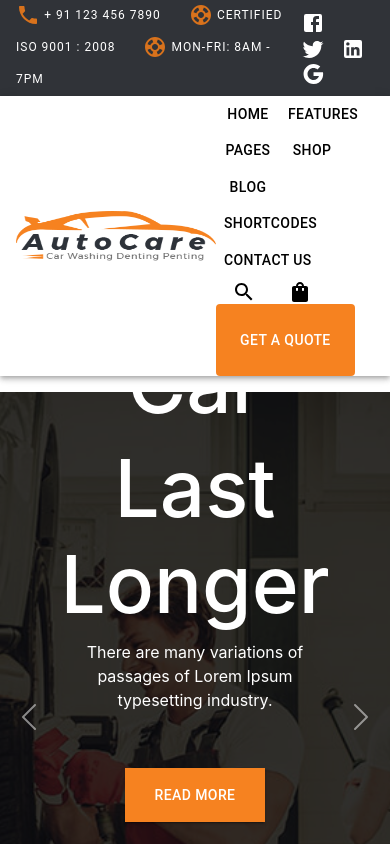
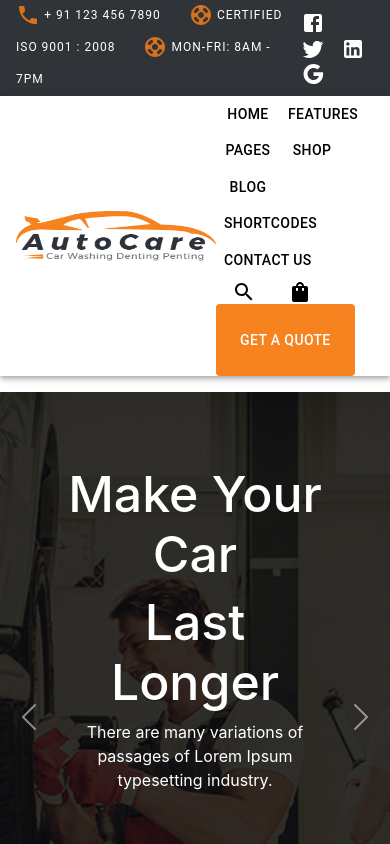
Before and after one commit to samkabir/React-Django-PostgreSQL-Autocar, a React (Create React App) app: page / in a window 390 px wide. Shown: the top 844 px of the page. Built offline with nearby package versions, Linux system fonts and the light colour scheme.

Commit message:
responsive text

```diff
--- a/src/Components/Home/Banner/Banner.css
+++ b/src/Components/Home/Banner/Banner.css
@@ -13,3 +13,15 @@
   .caption{
       bottom: 200px !important;
   }
+  .slideHeaderStyle{
+      font-size: 80px;
+  }
+
+  @media only screen and (max-width: 600px) {
+    .caption{
+        bottom: 120px !important;
+    }
+    .slideHeaderStyle{
+        font-size: 50px;
+    }
+  }
--- a/src/Components/Home/Banner/Banner.js
+++ b/src/Components/Home/Banner/Banner.js
@@ -13,9 +13,9 @@
     objectFit:"cover"
   }
 
-  const sliderHederStyle = {
-    fontSize: "80px"
-  }
+  // const sliderHederStyle = {
+  //   fontSize: "80px"
+  // }
   const buttonStyle = {
     backgroundColor: "#f68220",
     borderRadius:"0px",
@@ -33,8 +33,8 @@
           alt="First slide"
         />
         <Carousel.Caption className="caption">
-          <h1 style={sliderHederStyle}>Make Your Car</h1>
-          <h1 style={sliderHederStyle}>Last Longer.</h1>
+          <h1 className="slideHeaderStyle">Make Your Car</h1>
+          <h1 className="slideHeaderStyle">Last Longer</h1>
           <p> There are many variations of passages of Lorem Ipsum typesetting industry.</p>
           <Button variant="contained" style={buttonStyle}>Read More</Button>
         </Carousel.Caption>
@@ -48,8 +48,8 @@
         />
 
         <Carousel.Caption className="caption">
-        <h1 style={sliderHederStyle}>Make Your Car</h1>
-          <h1 style={sliderHederStyle}>Last Longer</h1>
+        <h1 className="slideHeaderStyle">Make Your Car</h1>
+          <h1 className="slideHeaderStyle">Last Longer</h1>
           <p> There are many variations of passages of Lorem Ipsum typesetting industry.</p>
           <Button variant="contained" style={buttonStyle}>Read More</Button>
         </Carousel.Caption>
@@ -63,8 +63,8 @@
         />
 
         <Carousel.Caption className="caption">
-        <h1 style={sliderHederStyle}>Make Your Car</h1>
-          <h1 style={sliderHederStyle}>Last Longer</h1>
+        <h1 className="slideHeaderStyle">Make Your Car</h1>
+          <h1 className="slideHeaderStyle">Last Longer</h1>
           <p> There are many variations of passages of Lorem Ipsum typesetting industry.</p>
           <Button variant="contained" style={buttonStyle}>Read More</Button>
         </Carousel.Caption>
```
